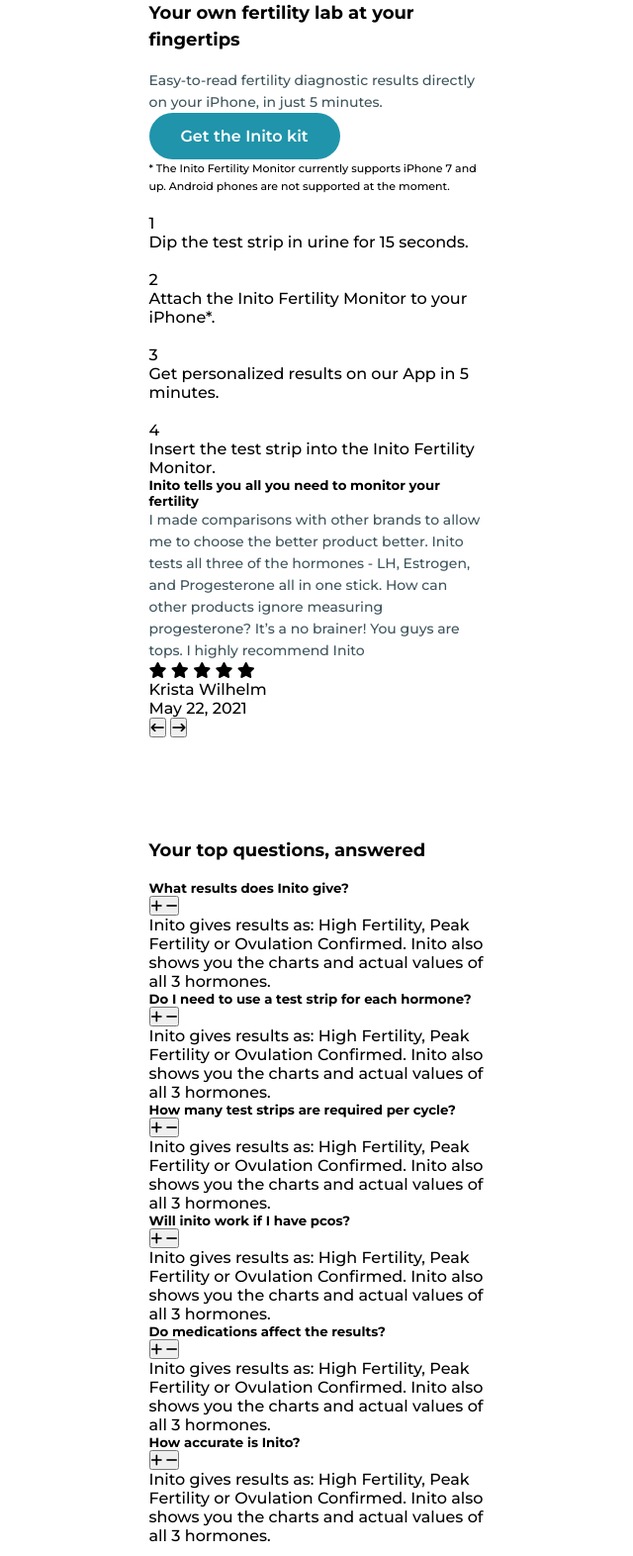
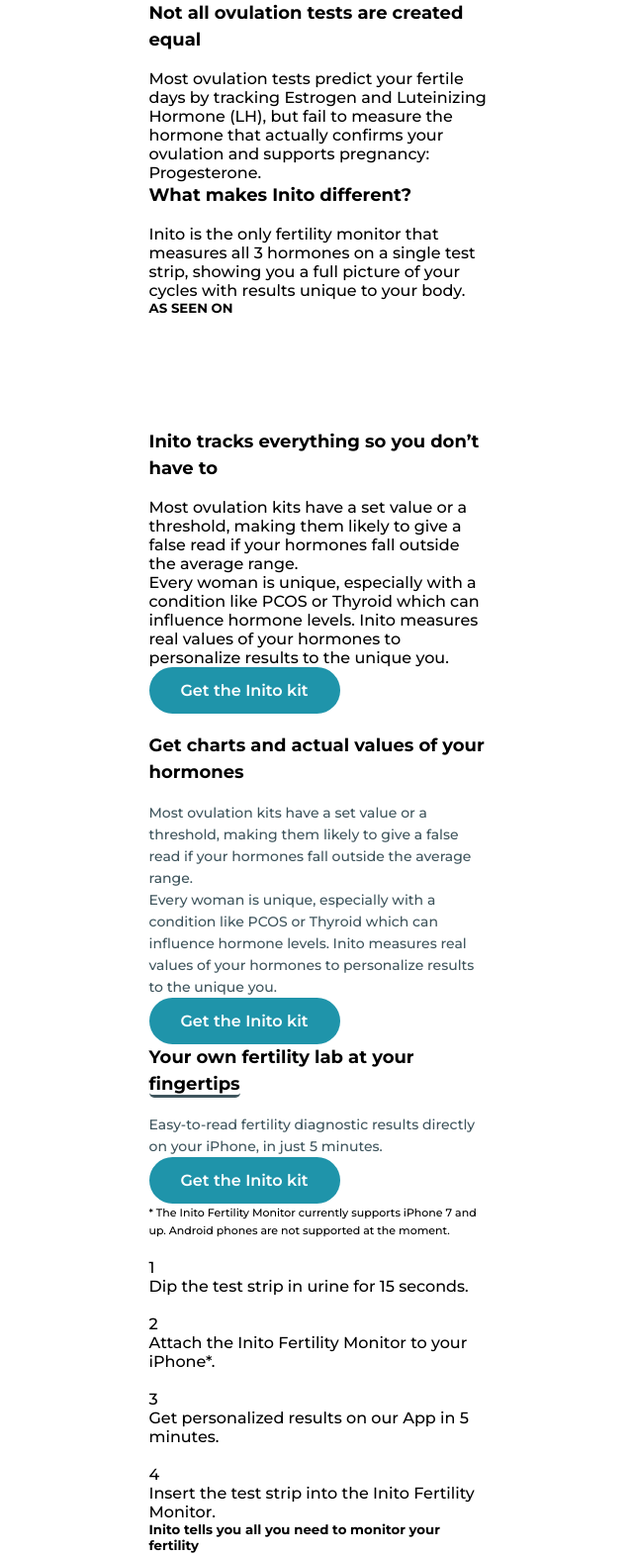
Before and after one commit to Saddam6260/Inito-Web-Page, a website: page index.html in a window 1280 px wide. Shown: the top 1572 px of the page at 99% size, without its empty margins (318-958 px from the left). Drawn offline with Linux system fonts and the light colour scheme.

Commit message:
added 2 section stacture

```diff
--- a/index.html
+++ b/index.html
@@ -8,11 +8,120 @@
     <link rel="stylesheet" href="./css/style.css" />
   </head>
   <body>
+    <!-- Ovulation Tests -->
+    <section id="ovulation-test">
+      <div class="container">
+        <div class="content-1">
+          <h2>Not all ovulation tests are created equal</h2>
+          <p>
+            <span
+              >Most ovulation tests predict your fertile days by tracking
+              Estrogen and</span
+            >
+            <span
+              >Luteinizing Hormone (LH), but fail to measure the hormone that
+              actually</span
+            >
+            <span
+              >confirms your ovulation and supports pregnancy:
+              Progesterone.</span
+            >
+          </p>
+        </div>
+        <div class="content-2">
+          <h2>What makes Inito different?</h2>
+          <p>
+            <span>Inito is the only fertility monitor that measures all 3 hormones on
+            a</span> <span>single test strip, showing you a full picture of your cycles with
+            results</span> <span>unique to your body.</span>
+          </p>
+        </div>
+      </div>
+    </section>
+
+    <!-- Ass Seen On -->
+    <section id="ass-seen-on">
+      <div class="container">
+        <h5>AS SEEN ON</h5>
+
+        <div>
+          <div class="img-wrap">
+            <img src="" alt="" />
+          </div>
+          <div class="img-wrap">
+            <img src="" alt="" />
+          </div>
+          <div class="img-wrap">
+            <img src="" alt="" />
+          </div>
+          <div class="img-wrap">
+            <img src="" alt="" />
+          </div>
+          <div class="img-wrap">
+            <img src="" alt="" />
+          </div>
+        </div>
+      </div>
+    </section>
+
+    <!-- Inito Tracks -->
+    <section id="inito-tracks">
+      <div class="container">
+        <div class="img-wra">
+          <img src="" alt="" />
+        </div>
+        <div class="content">
+          <h2>Inito <span>tracks</span> everything so you don’t have to</h2>
+          <p>
+            Most ovulation kits have a set value or a threshold, making them
+            likely to give a false read if your hormones fall outside the
+            average range.
+          </p>
+          <p>
+            Every woman is unique, especially with a condition like PCOS or
+            Thyroid which can influence hormone levels. Inito measures real
+            values of your hormones to personalize results to the unique you.
+          </p>
+          <button class="btn">
+            <a href="">Get the Inito kit</a>
+          </button>
+        </div>
+      </div>
+    </section>
+
+    <!-- Hormons -->
+    <section id="hormons">
+      <div class="container">
+        <div class="img-wrap">
+          <img src="" alt="" />
+        </div>
+        <div class="content">
+          <h2>Get charts and actual values of your <span>hormones</span></h2>
+          <p class="common-pera">
+            Most ovulation kits have a set value or a threshold, making them
+            likely to give a false read if your hormones fall outside the
+            average range.
+          </p>
+          <p class="common-pera">
+            Every woman is unique, especially with a condition like PCOS or
+            Thyroid which can influence hormone levels. Inito measures real
+            values of your hormones to personalize results to the unique you.
+          </p>
+          <button class="btn">
+            <a href="">Get the Inito kit</a>
+          </button>
+        </div>
+      </div>
+    </section>
+
     <!-- FingerTips -->
     <section id="fingertips">
       <div class="container">
         <div>
-          <h2>Your own fertility lab at your fingertips</h2>
+          <h2>
+            Your own fertility lab at your
+            <span class="border">fingertips</span>
+          </h2>
           <p class="common-pera">
             Easy-to-read fertility diagnostic results directly on your iPhone,
             in just 5 minutes.
--- /dev/null
+++ b/scss/_fingertips.scss
@@ -0,0 +1,4 @@
+.border{
+    border-bottom: 3px solid $darkoliv;
+    border-radius: 5px;
+}
--- a/scss/style.scss
+++ b/scss/style.scss
@@ -109,5 +109,9 @@
 }
 
 @import "./header";
+@import "./inito-tracks";
+@import "./hormons";
+@import "./fingertips";
+@import "./inito-tells";
 @import "./top-questions";
 @import "./footer";
```
Also changed, not shown: css/style.css, images/bloomberg.png (added), images/entrepreneur.png (added), images/forbes.png (added), images/theweek.png (added), images/washington.png (added), scss/_hormons.scss (added), scss/_inito-tracks.scss (added), 1 other file.
